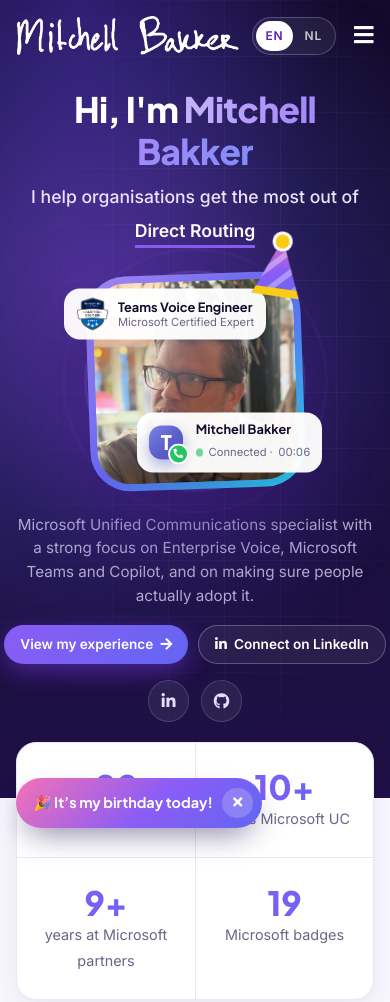
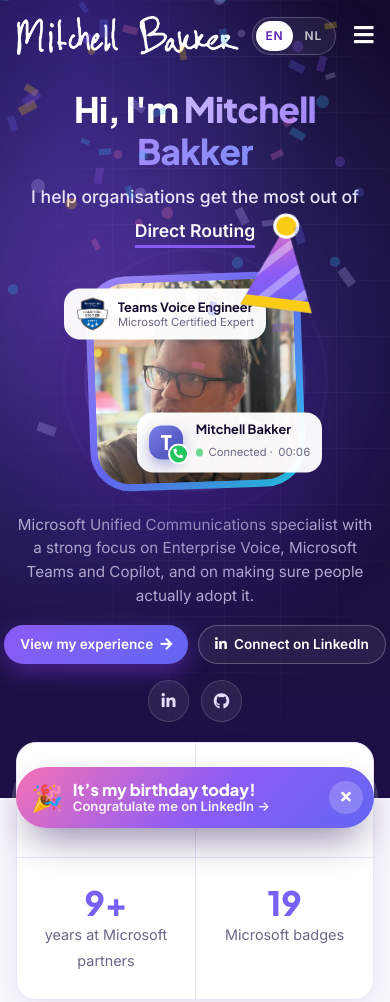
Before and after one commit to mitchelljb/mitchelljb.github.io, a plain HTML site: page index.html in a window 390 px wide. Shown: the top 1002 px of the page. Drawn offline with Linux system fonts and the light colour scheme; animation ran at ten frames a second.

Commit message:
Birthday: more and bigger confetti, bigger hat, clickable note that opens a LinkedIn post
The note now opens a prefilled LinkedIn post to congratulate, fires a confetti
fountain on click, and sits at the bottom of the screen on phones.

Co-Authored-By: Claude Opus 5.5 <noreply@anthropic.com>

```diff
--- a/assets/css/main.css
+++ b/assets/css/main.css
@@ -847,42 +847,65 @@ html:not(.js) .talk-dots, html:not(.js) .talk-progress { display: none; }
   .is-active > .talk-visual, .tv-wave i, .tv-live::before, .is-active .tv-curve-line,
 }
 
-/* Birthday (16 November): party hat, note and confetti; shown by main.js */
+/* Birthday (16 November): party hat, LinkedIn note and confetti; shown by main.js */
 .bday-hat {
-  position: absolute; z-index: 3; top: -3.3rem; right: 0.6rem; width: 4.2rem; height: 5.4rem;
+  position: absolute; z-index: 3; top: -5rem; right: -0.4rem; width: 6.3rem; height: 8.1rem;
   transform-origin: 50% 100%; transform: rotate(16deg); animation: bday-wiggle 2.6s ease-in-out infinite; pointer-events: none;
 }
 .bday-cone {
-  position: absolute; left: 0; right: 0; bottom: 0; height: 5rem;
-  background: repeating-linear-gradient(135deg, transparent 0 0.7rem, rgba(255, 255, 255, 0.35) 0.7rem 1.05rem), linear-gradient(160deg, #f472b6 0%, #8b5cf6 55%, #6366f1 100%);
+  position: absolute; left: 0; right: 0; bottom: 0; height: 7.5rem;
+  background: repeating-linear-gradient(135deg, transparent 0 1rem, rgba(255, 255, 255, 0.35) 1rem 1.5rem), linear-gradient(160deg, #f472b6 0%, #8b5cf6 55%, #6366f1 100%);
   clip-path: polygon(50% 0, 100% 100%, 0 100%);
 }
-.bday-cone::after { content: ''; position: absolute; left: 0; right: 0; bottom: 0; height: 0.5rem; background: #facc15; }
-.bday-pom { position: absolute; top: 0; left: 50%; width: 1.15rem; height: 1.15rem; margin-left: -0.575rem; border-radius: 50%; background: #facc15; box-shadow: 0 0 0 3px #fff; }
-@keyframes bday-wiggle { 0%, 100% { transform: rotate(16deg); } 50% { transform: rotate(7deg); } }
+.bday-cone::after { content: ""; position: absolute; left: 0; right: 0; bottom: 0; height: 0.7rem; background: #facc15; }
+.bday-pom { position: absolute; top: 0; left: 50%; width: 1.6rem; height: 1.6rem; margin-left: -0.8rem; border-radius: 50%; background: #facc15; box-shadow: 0 0 0 3px #fff; }
+@keyframes bday-wiggle { 0%, 100% { transform: rotate(16deg); } 50% { transform: rotate(6deg); } }
 
 .bday-note {
-  position: fixed; z-index: 95; left: 50%; top: 5.25rem; display: flex; align-items: center; gap: 0.6rem;
-  padding: 0.6rem 0.6rem 0.6rem 1.1rem; border-radius: 999px; color: #fff; font-family: var(--font-head); font-weight: 700;
-  background: linear-gradient(135deg, #f472b6, #8b5cf6 55%, #6366f1); box-shadow: 0 14px 30px -10px rgba(30, 12, 80, 0.55);
-  opacity: 0; transform: translate(-50%, -0.75rem); transition: opacity 0.4s ease, transform 0.4s ease; white-space: nowrap;
+  position: fixed; z-index: 95; left: 50%; top: 5.4rem; display: flex; align-items: center; gap: 0.5rem;
+  padding: 0.45rem; border-radius: 999px; color: #fff;
+  background: linear-gradient(135deg, #f472b6, #8b5cf6 55%, #6366f1);
+  box-shadow: 0 18px 40px -12px rgba(30, 12, 80, 0.6), 0 0 0 4px rgba(255, 255, 255, 0.18);
+  opacity: 0; visibility: hidden; transform: translate(-50%, -1rem) scale(0.95);
+  transition: opacity 0.45s ease, transform 0.45s cubic-bezier(0.2, 1.4, 0.4, 1), visibility 0s 0.45s;
 }
-.bday-note.show { opacity: 1; transform: translate(-50%, 0); }
-.bday-note.is-hiding { opacity: 0; transform: translate(-50%, -0.75rem); }
+.bday-note.show { opacity: 1; visibility: visible; transform: translate(-50%, 0); transition-delay: 0s; animation: bday-pulse 2.8s ease-in-out 1s infinite; }
+@keyframes bday-pulse {
+  0%, 100% { box-shadow: 0 18px 40px -12px rgba(30, 12, 80, 0.6), 0 0 0 4px rgba(255, 255, 255, 0.18); }
+  50% { box-shadow: 0 18px 40px -12px rgba(30, 12, 80, 0.6), 0 0 0 10px rgba(244, 114, 182, 0.25); }
+}
+.bday-link { display: flex; align-items: center; gap: 0.85rem; padding: 0.35rem 0.5rem 0.35rem 0.75rem; border-radius: 999px; color: #fff; text-decoration: none; }
+.bday-link:hover .bday-in, .bday-link:focus-visible .bday-in { transform: scale(1.1) rotate(-6deg); }
+.bday-link:focus-visible { outline: 3px solid #fff; outline-offset: 2px; }
+.bday-emoji { font-size: 2rem; line-height: 1; }
+.bday-text { display: grid; line-height: 1.2; }
+.bday-text strong { font-family: var(--font-head); font-size: 1.2rem; font-weight: 800; white-space: nowrap; }
+.bday-text small { font-size: 0.92rem; font-weight: 600; color: rgba(255, 255, 255, 0.92); white-space: nowrap; }
+.bday-in {
+  display: grid; place-items: center; flex: none; width: 2.7rem; height: 2.7rem; border-radius: 50%; background: #fff; color: #0a66c2;
+  font-size: 1.25rem; transition: transform 0.2s ease;
+}
 .bday-close {
-  display: grid; place-items: center; width: 1.9rem; height: 1.9rem; border: 0; border-radius: 50%; cursor: pointer;
-  color: #fff; background: rgba(255, 255, 255, 0.2); font-size: 0.85rem;
+  display: grid; place-items: center; flex: none; width: 2.1rem; height: 2.1rem; margin-right: 0.25rem; border: 0; border-radius: 50%; cursor: pointer;
+  color: #fff; background: rgba(255, 255, 255, 0.2); font-size: 0.9rem;
 }
 .bday-close:hover, .bday-close:focus-visible { background: rgba(255, 255, 255, 0.35); }
 .bday-confetti { position: fixed; inset: 0; z-index: 150; width: 100%; height: 100%; pointer-events: none; }
 @media (max-width: 640px) {
-  .bday-note { top: auto; bottom: 1rem; left: 1rem; font-size: 0.9rem; transform: translateY(0.75rem); }
+  .bday-note { top: auto; bottom: 1rem; left: 1rem; right: 1rem; transform: translateY(1rem) scale(0.95); }
   .bday-note.show { transform: none; }
-  .bday-note.is-hiding { transform: translateY(0.75rem); }
-  .bday-hat { top: -2.5rem; right: 0.2rem; width: 3rem; height: 3.9rem; }
-  .bday-cone { height: 3.6rem; }
-  .bday-pom { width: 0.85rem; height: 0.85rem; margin-left: -0.425rem; }
+  .bday-link { flex: 1; min-width: 0; gap: 0.6rem; padding-left: 0.5rem; padding-right: 0.25rem; }
+  .bday-text { min-width: 0; }
+  .bday-text strong, .bday-text small { white-space: normal; }
+  .bday-emoji { font-size: 1.6rem; }
+  .bday-text strong { font-size: 1.02rem; }
+  .bday-text small { font-size: 0.82rem; }
+  .bday-in { display: none; }
+  .bday-note-open .to-top { bottom: 6rem; }
+  .bday-hat { top: -3.6rem; right: -0.6rem; width: 4.5rem; height: 5.8rem; }
+  .bday-cone { height: 5.3rem; }
+  .bday-pom { width: 1.2rem; height: 1.2rem; margin-left: -0.6rem; }
 }
 @media (prefers-reduced-motion: reduce) {
-  .bday-hat { animation: none; }
+  .bday-hat, .bday-note.show { animation: none; }
 }
--- a/assets/js/main.js
+++ b/assets/js/main.js
@@ -238,8 +238,8 @@
   carousel({ root: 'reco', tab: '.reco-tab', slide: '.reco-slide', progress: '.reco-progress', count: 'recoCount', prev: 'recoPrev', next: 'recoNext' });
 })();
 
-// Birthday (16 November, Dutch time): confetti, a party hat on the photo and a small note.
-// Preview on any day with ?birthday in the URL.
+// Birthday (16 November, Dutch time): confetti, a party hat on the photo and a note
+// that opens a LinkedIn post with a congratulation. Preview with ?birthday in the URL.
 (function () {
   var md = '';
   try {
@@ -250,9 +250,10 @@
   }
   if (md !== '16/11' && !/[?&]birthday\b/.test(location.search)) return;
 
-  var nl = document.documentElement.lang === 'nl';
+  var root = document.documentElement;
+  var nl = root.lang === 'nl';
   var reduce = window.matchMedia && window.matchMedia('(prefers-reduced-motion: reduce)').matches;
-  document.documentElement.classList.add('is-birthday');
+  root.classList.add('is-birthday');
 
   // Party hat on the hero photo
   var visual = document.querySelector('.hero-visual');
@@ -264,33 +265,9 @@
     visual.appendChild(hat);
   }
 
-  // Note, dismissable for the rest of the day
-  var key = 'bday-closed-' + new Date().getFullYear();
-  var closed = false;
-  try { closed = localStorage.getItem(key) === '1'; } catch (e) {}
-  if (!closed) {
-    var note = document.createElement('div');
-    note.className = 'bday-note';
-    note.setAttribute('role', 'status');
-    var text = document.createElement('span');
-    text.textContent = nl ? '🎉 Ik ben vandaag jarig!' : '🎉 It’s my birthday today!';
-    var close = document.createElement('button');
-    close.type = 'button';
-    close.className = 'bday-close';
-    close.setAttribute('aria-label', nl ? 'Sluiten' : 'Close');
-    close.innerHTML = '<i class="fas fa-times" aria-hidden="true"></i>';
-    close.addEventListener('click', function () {
-      note.classList.add('is-hiding');
-      setTimeout(function () { note.remove(); }, 300);
-      try { localStorage.setItem(key, '1'); } catch (e) {}
-    });
-    note.appendChild(text);
-    note.appendChild(close);
-    document.body.appendChild(note);
-    requestAnimationFrame(function () { note.classList.add('show'); });
-  }
-
-  // Confetti burst, a few seconds only
+  // Confetti: rain from the top, or a fountain from the bottom
+  var colors = ['#8b5cf6', '#6366f1', '#f472b6', '#c4b5fd', '#38bdf8', '#facc15'];
+  function burst(count, duration, fromBottom) {
     if (reduce) return;
     var canvas = document.createElement('canvas');
     canvas.className = 'bday-confetti';
@@ -298,8 +275,7 @@
     document.body.appendChild(canvas);
     var ctx = canvas.getContext('2d');
     if (!ctx) { canvas.remove(); return; }
-  var dpr = Math.min(window.devicePixelRatio || 1, 2);
-  var w, h;
+    var dpr = Math.min(window.devicePixelRatio || 1, 2), w, h;
     function size() {
       w = window.innerWidth; h = window.innerHeight;
       canvas.width = w * dpr; canvas.height = h * dpr;
@@ -307,29 +283,32 @@
     }
     size();
     window.addEventListener('resize', size);
-  var colors = ['#8b5cf6', '#6366f1', '#f472b6', '#c4b5fd', '#38bdf8', '#facc15'];
-  var count = w < 640 ? 90 : 170;
     var parts = [];
     for (var i = 0; i < count; i++) {
-    parts.push({
-      x: Math.random() * w,
-      y: -20 - Math.random() * h * 0.6,
-      vx: (Math.random() - 0.5) * 2.2,
-      vy: 2 + Math.random() * 3,
-      s: 6 + Math.random() * 6,
+      var p = {
+        s: 9 + Math.random() * 10,
         r: Math.random() * Math.PI,
         vr: (Math.random() - 0.5) * 0.25,
         c: colors[i % colors.length],
         round: Math.random() < 0.3
-    });
+      };
+      if (fromBottom) {
+        p.x = w / 2 + (Math.random() - 0.5) * w * 0.3; p.y = h + 10;
+        p.vx = (Math.random() - 0.5) * 12; p.vy = -(12 + Math.random() * 10);
+      } else {
+        p.x = Math.random() * w; p.y = -20 - Math.random() * h * 0.9;
+        p.vx = (Math.random() - 0.5) * 2.2; p.vy = 2.5 + Math.random() * 3.5;
       }
-  var start = null, duration = 4500;
+      parts.push(p);
+    }
+    var start = null;
     function frame(t) {
       if (start === null) start = t;
       var el = t - start;
       ctx.clearRect(0, 0, w, h);
-    ctx.globalAlpha = el > duration - 1000 ? Math.max(0, (duration - el) / 1000) : 1;
+      ctx.globalAlpha = el > duration - 1200 ? Math.max(0, (duration - el) / 1200) : 1;
       parts.forEach(function (p) {
+        if (fromBottom) { p.vy += 0.35; p.vx *= 0.99; if (p.vy > 4) p.vy = 4; }
         p.x += p.vx + Math.sin((el / 400) + p.r) * 0.6;
         p.y += p.vy;
         p.r += p.vr;
@@ -345,4 +324,47 @@
       else { window.removeEventListener('resize', size); canvas.remove(); }
     }
     requestAnimationFrame(frame);
+  }
+  var small = window.innerWidth < 640;
+  burst(small ? 150 : 280, 7000, false);
+
+  // Note: the whole note opens a prefilled LinkedIn post; the cross closes it for today
+  var key = 'bday-closed-' + new Date().getFullYear();
+  var closed = false;
+  try { closed = localStorage.getItem(key) === '1'; } catch (e) {}
+  if (closed) return;
+
+  var post = nl
+    ? 'Gefeliciteerd met je verjaardag, Mitchell Bakker! 🎉🎂 https://mitchellbakker.nl/nl/'
+    : 'Happy birthday, Mitchell Bakker! 🎉🎂 https://mitchellbakker.nl/';
+  var note = document.createElement('div');
+  note.className = 'bday-note';
+  var link = document.createElement('a');
+  link.className = 'bday-link';
+  link.href = 'https://www.linkedin.com/feed/?shareActive=true&text=' + encodeURIComponent(post);
+  link.target = '_blank';
+  link.rel = 'noopener noreferrer';
+  link.innerHTML =
+    '<span class="bday-emoji" aria-hidden="true">🎉</span>' +
+    '<span class="bday-text"><strong></strong><small></small></span>' +
+    '<span class="bday-in" aria-hidden="true"><i class="fab fa-linkedin-in"></i></span>';
+  link.querySelector('strong').textContent = nl ? 'Ik ben vandaag jarig!' : 'It’s my birthday today!';
+  link.querySelector('small').textContent = nl ? 'Feliciteer me op LinkedIn →' : 'Congratulate me on LinkedIn →';
+  link.addEventListener('click', function () { burst(small ? 120 : 200, 4500, true); });
+  var close = document.createElement('button');
+  close.type = 'button';
+  close.className = 'bday-close';
+  close.setAttribute('aria-label', nl ? 'Sluiten' : 'Close');
+  close.innerHTML = '<i class="fas fa-times" aria-hidden="true"></i>';
+  close.addEventListener('click', function () {
+    note.classList.remove('show');
+    root.classList.remove('bday-note-open');
+    setTimeout(function () { note.remove(); }, 450);
+    try { localStorage.setItem(key, '1'); } catch (e) {}
+  });
+  note.appendChild(link);
+  note.appendChild(close);
+  document.body.appendChild(note);
+  root.classList.add('bday-note-open');
+  requestAnimationFrame(function () { requestAnimationFrame(function () { note.classList.add('show'); }); });
 })();
```
Also changed, not shown: 404.html (+2 -2 lines), index.html (+2 -2 lines), nl/index.html (+2 -2 lines). Lines whose indentation alone changed are shown as unchanged.
